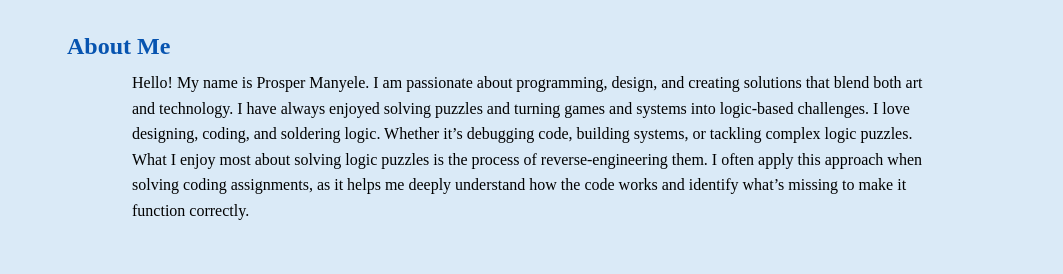
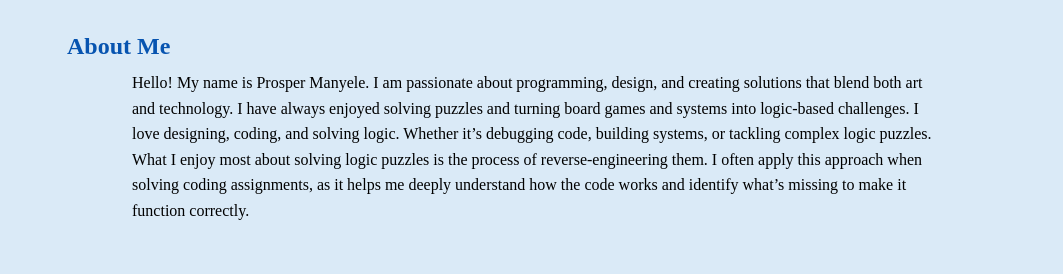
Before and after one commit to Mank1941/portfolio, a plain HTML site: page index.html in a window 1280 px wide. Shown: the part 317-591 px from the top of the page, without its empty margins (108-1171 px from the left). Drawn offline with Linux system fonts and the light colour scheme; a script that the page names is missing.

Commit message:
Update index.html

```diff
--- a/index.html
+++ b/index.html
@@ -43,8 +43,8 @@
 				</p>
 				<p class="about-text">
 					Hello! My name is Prosper Manyele. I am passionate about programming, design, and creating solutions that blend both art and technology.
-					I have always enjoyed solving puzzles and turning games and systems into logic-based challenges.
-					I love designing, coding, and soldering logic. Whether it’s debugging code, building systems, or tackling complex logic puzzles.
+					I have always enjoyed solving puzzles and turning board games and systems into logic-based challenges.
+					I love designing, coding, and solving logic. Whether it’s debugging code, building systems, or tackling complex logic puzzles.
 					What I enjoy most about solving logic puzzles is the process of reverse-engineering them.
 					I often apply this approach when solving coding assignments, as it helps me deeply understand how the code works and identify what’s missing to make it function correctly.
 				</p>
```
